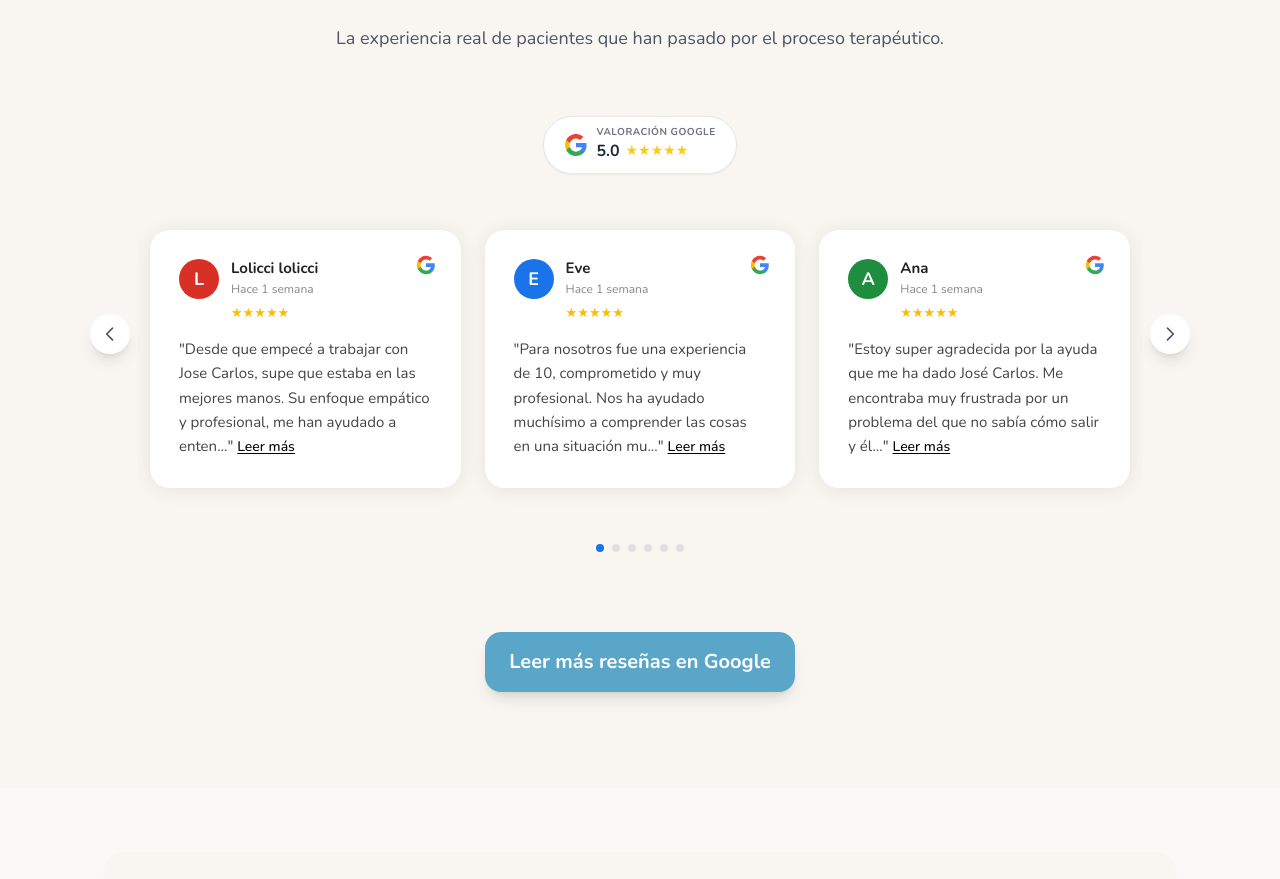
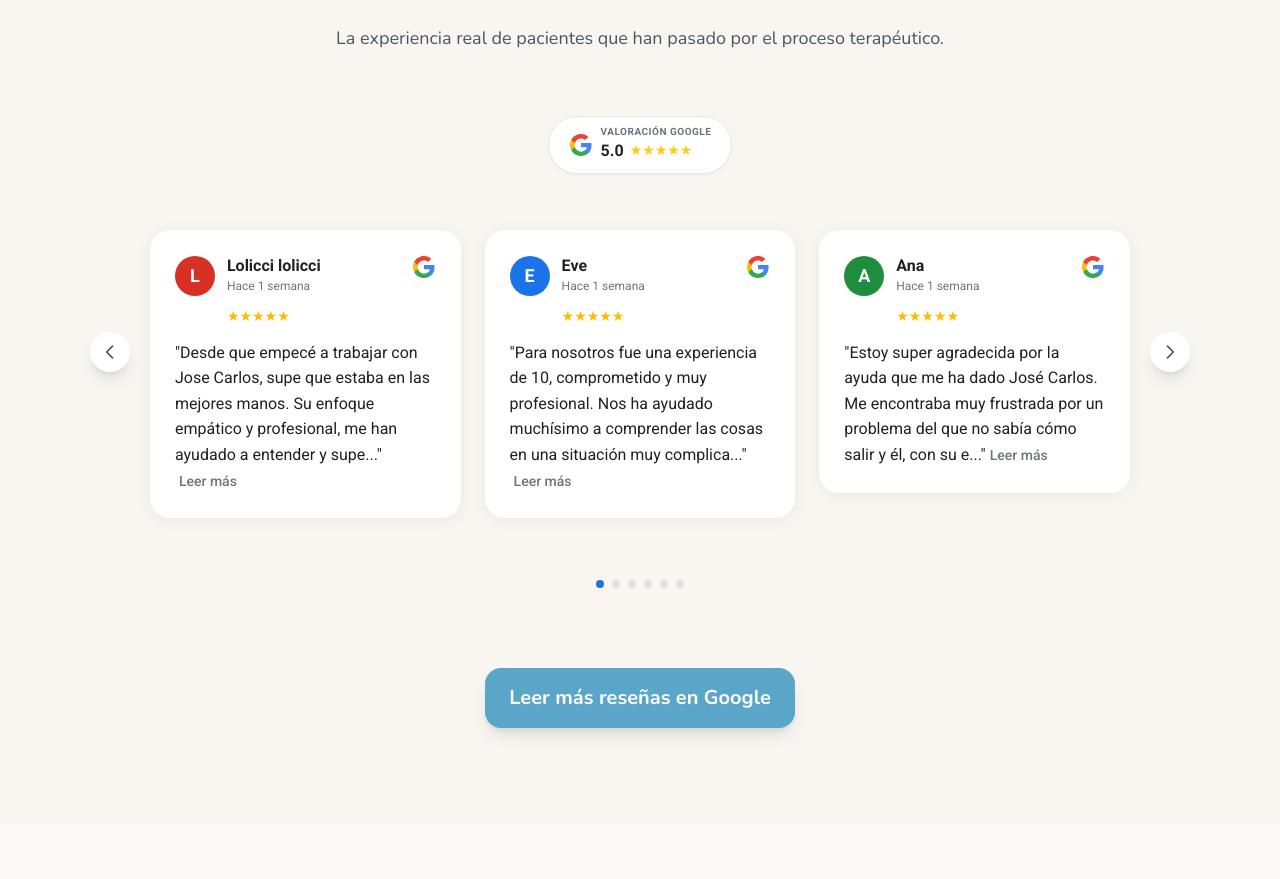
Before and after one commit to psicopiloto/psicopilotopage1, a Next.js app: page / in a window 1280 px wide. Shown: the part 4194-5073 px from the top of the page. Built offline with nearby package versions, Linux system fonts and the light colour scheme.

Commit message:
Update index.js

```diff
--- a/pages/index.js
+++ b/pages/index.js
@@ -1,6 +1,7 @@
 // pages/index.js
 
 import { useState, useEffect, useMemo, useRef } from "react";
+import Head from "next/head"; // Importamos Head para cargar la fuente Roboto
 import Nav from "../components/Nav";
 import Footer from "../components/Footer";
 import { NextSeo } from "next-seo";
@@ -91,14 +92,14 @@ const avatarColors = [
 ];
 
 // ========================================================================
-// COMPONENTE TARJETA DE RESEÑA (Réplica Visual Exacta)
+// COMPONENTE TARJETA DE RESEÑA
 // ========================================================================
 const ReviewCard = ({ item, avatarColorClass }) => {
   const [isExpanded, setIsExpanded] = useState(false);
   const timeAgoText = timeAgo(item.date);
 
-  // Límite de caracteres para el "Leer más"
-  const CHAR_LIMIT = 140;
+  // Límite ajustado para que visualmente cuadre con tarjetas de tamaño medio
+  const CHAR_LIMIT = 150;
   const shouldTruncate = item.text.length > CHAR_LIMIT;
 
   const toggleReadMore = (e) => {
@@ -108,7 +109,7 @@ const ReviewCard = ({ item, avatarColorClass }) => {
   };
 
   const ColoredGIcon = () => (
-    <svg viewBox="0 0 24 24" className="w-5 h-5" xmlns="http://www.w3.org/2000/svg">
+    <svg viewBox="0 0 24 24" className="w-6 h-6" xmlns="http://www.w3.org/2000/svg">
       <path d="M22.56 12.25c0-.78-.07-1.53-.2-2.25H12v4.26h5.92c-.26 1.37-1.04 2.53-2.21 3.31v2.77h3.57c2.08-1.92 3.28-4.74 3.28-8.09z" fill="#4285F4" />
       <path d="M12 23c2.97 0 5.46-.98 7.28-2.66l-3.57-2.77c-.98.66-2.23 1.06-3.71 1.06-2.86 0-5.29-1.93-6.16-4.53H2.18v2.84C3.99 20.53 7.7 23 12 23z" fill="#34A853" />
       <path d="M5.84 14.09c-.22-.66-.35-1.36-.35-2.09s.13-1.43.35-2.09V7.07H2.18C1.43 8.55 1 10.22 1 12s.43 3.45 1.18 4.93l2.85-2.22.81-.62z" fill="#FBBC05" />
@@ -117,41 +118,44 @@ const ReviewCard = ({ item, avatarColorClass }) => {
   );
 
   return (
-    // Diseño exacto: Bordes redondeados 20px, Sombra suave difusa, Padding generoso
-    <div className={`bg-white p-7 rounded-[20px] shadow-[0_2px_20px_rgba(0,0,0,0.08)] border border-transparent flex flex-col relative text-left transition-all duration-300 ${isExpanded ? 'h-auto z-10' : 'h-full'}`}>
+    // Aplicamos font-roboto aquí específicamente
+    <div
+      className={`bg-white p-6 rounded-[20px] shadow-[0_2px_15px_rgba(0,0,0,0.06)] border border-transparent flex flex-col relative text-left transition-all duration-300 font-roboto ${isExpanded ? 'h-auto z-20 absolute top-0 left-0 right-0 shadow-2xl' : 'h-full relative z-0'}`}
+      // Estilo inline para asegurar que si se expande, tenga fondo blanco solido y tape lo de abajo si es necesario
+      style={{ fontFamily: "'Roboto', sans-serif" }}
+    >
 
-      {/* ICONO G (Esquina superior derecha) */}
+      {/* ICONO G */}
       <div className="absolute top-6 right-6">
          <ColoredGIcon />
       </div>
 
       {/* CABECERA */}
-      <div className="flex items-center mb-1 pr-8">
+      <div className="flex items-center mb-2 pr-8">
         <div className={`${avatarColorClass} text-white rounded-full w-10 h-10 flex-shrink-0 flex items-center justify-center font-bold text-lg mr-3`}>
           {item.author.charAt(0)}
         </div>
         <div className="flex flex-col">
-          {/* Nombre en negro suave, bold */}
-          <h4 className="font-bold text-[#222] text-[15px] leading-tight mb-0.5">{item.author}</h4>
-          {/* Fecha en gris claro */}
-          <span className="text-[12px] text-[#888]">{timeAgoText}</span>
+          {/* Nombre: Color #202124 (Google Black), Bold, 16px */}
+          <h4 className="font-bold text-[#202124] text-[16px] leading-snug">{item.author}</h4>
+          {/* Fecha: Color #70757a (Google Grey), 12px */}
+          <span className="text-[12px] text-[#70757a]">{timeAgoText}</span>
         </div>
       </div>
 
-      {/* ESTRELLAS (Debajo del nombre, no del texto) */}
-      <div className="flex text-[#fbbc04] text-[13px] mb-3 ml-[52px]">
+      {/* ESTRELLAS */}
+      <div className="flex text-[#fbbc04] text-[14px] mb-3 ml-[52px]">
           {'★'.repeat(item.stars)}
       </div>
 
-      {/* TEXTO DE LA RESEÑA */}
-      <div className="text-[#444] text-[15px] leading-relaxed relative">
+      {/* TEXTO: Color #202124 (Casi negro), 16px (Más grande) */}
+      <div className="text-[#202124] text-[16px] leading-[1.6] relative">
         {shouldTruncate && !isExpanded ? (
           <>
             "{item.text.substring(0, CHAR_LIMIT)}..."
             <button
               onClick={toggleReadMore}
-              // Estilo "Leer más" exacto: negro y subrayado, más elegante
-              className="text-black font-medium ml-1 text-sm focus:outline-none cursor-pointer underline decoration-1 underline-offset-2 hover:text-gray-700"
+              className="text-[#70757a] hover:text-[#202124] font-medium ml-1 text-[14px] focus:outline-none cursor-pointer"
             >
               Leer más
             </button>
@@ -162,7 +166,7 @@ const ReviewCard = ({ item, avatarColorClass }) => {
             {shouldTruncate && (
               <button
                 onClick={toggleReadMore}
-                className="text-black font-medium ml-1 text-sm focus:outline-none block mt-2 cursor-pointer underline decoration-1 underline-offset-2 hover:text-gray-700"
+                className="text-[#70757a] hover:text-[#202124] font-medium ml-1 text-[14px] focus:outline-none block mt-2 cursor-pointer"
               >
                 Leer menos
               </button>
@@ -179,28 +183,21 @@ const ReviewCard = ({ item, avatarColorClass }) => {
 // ========================================================================
 const TestimonialCarousel = ({ data }) => {
   const originalLength = data.length;
-  // Solo duplicamos una vez para asegurar funcionalidad pero manteniendo control
-  // Para un "infinito" real perfecto se necesita lógica más compleja,
-  // pero con duplicar x3 suele bastar para la ilusión.
-  const extendedData = useMemo(() => [...data, ...data, ...data], [data]);
+  // Duplicamos x4 para asegurar scroll infinito visual
+  const extendedData = useMemo(() => [...data, ...data, ...data, ...data], [data]);
 
   const [currentIndex, setCurrentIndex] = useState(originalLength);
   const [itemsPerPage, setItemsPerPage] = useState(1);
   const [isTransitioning, setIsTransitioning] = useState(true);
   const transitionTimeoutRef = useRef(null);
-
   const transitionDuration = 500;
 
   useEffect(() => {
     const handleResize = () => {
       const width = window.innerWidth;
-      if (width >= 1024) {
-        setItemsPerPage(3);
-      } else if (width >= 768) {
-        setItemsPerPage(2);
-      } else {
-        setItemsPerPage(1);
-      }
+      if (width >= 1024) setItemsPerPage(3);
+      else if (width >= 768) setItemsPerPage(2);
+      else setItemsPerPage(1);
     };
     handleResize();
     window.addEventListener("resize", handleResize);
@@ -210,15 +207,14 @@ const TestimonialCarousel = ({ data }) => {
   // Efecto infinito
   useEffect(() => {
     if (transitionTimeoutRef.current) clearTimeout(transitionTimeoutRef.current);
+    const totalItems = extendedData.length;
 
-    const totalItems = extendedData.length;
     if (currentIndex >= totalItems - itemsPerPage) {
       transitionTimeoutRef.current = setTimeout(() => {
         setIsTransitioning(false);
         setCurrentIndex(originalLength);
       }, transitionDuration);
-    }
-    else if (currentIndex <= 0) {
+    } else if (currentIndex <= 0) {
        transitionTimeoutRef.current = setTimeout(() => {
         setIsTransitioning(false);
         setCurrentIndex(totalItems - itemsPerPage * 2);
@@ -228,9 +224,7 @@ const TestimonialCarousel = ({ data }) => {
 
   useEffect(() => {
     if (!isTransitioning) {
-      requestAnimationFrame(() => {
-          setTimeout(() => setIsTransitioning(true), 50);
-      });
+      requestAnimationFrame(() => setTimeout(() => setIsTransitioning(true), 50));
     }
   }, [isTransitioning]);
 
@@ -247,16 +241,16 @@ const TestimonialCarousel = ({ data }) => {
   );
 
   return (
-    <div className="relative w-full max-w-[1200px] mx-auto px-4 md:px-8">
+    <div className="relative w-full max-w-[1300px] mx-auto px-4 md:px-8">
 
       {/* HEADER GOOGLE RATING */}
       <div className="flex flex-col items-center justify-center mb-10">
         <div className="flex items-center bg-white px-5 py-2.5 rounded-full shadow-sm border border-gray-200">
           <GoogleHeaderIcon />
           <div className="flex flex-col">
-            <span className="text-[10px] font-bold text-gray-500 uppercase tracking-wider leading-none mb-0.5">Valoración Google</span>
+            <span className="text-[10px] font-bold text-gray-500 uppercase tracking-wider leading-none mb-0.5" style={{ fontFamily: "'Roboto', sans-serif" }}>Valoración Google</span>
             <div className="flex items-center leading-none">
-              <span className="font-bold text-gray-800 text-base mr-1.5">5.0</span>
+              <span className="font-bold text-[#202124] text-base mr-1.5" style={{ fontFamily: "'Roboto', sans-serif" }}>5.0</span>
               <div className="flex text-yellow-400 text-sm">
                 {'★'.repeat(5)}
               </div>
@@ -266,13 +260,10 @@ const TestimonialCarousel = ({ data }) => {
       </div>
 
       {/* CARRUSEL */}
-      <div className="overflow-hidden relative pb-10 pt-4">
+      <div className="overflow-hidden relative pb-10 pt-4" style={{ minHeight: '350px' }}>
         <div
-          // 'items-start' asegura que si una se expande, las demás no se estiren
           className={`flex items-start ${isTransitioning ? 'transition-transform duration-500 ease-out' : ''}`}
-          style={{
-            transform: `translateX(-${currentIndex * (100 / itemsPerPage)}%)`
-          }}
+          style={{ transform: `translateX(-${currentIndex * (100 / itemsPerPage)}%)` }}
         >
           {extendedData.map((item, index) => {
              const originalIndexForColor = index % originalLength;
@@ -281,7 +272,7 @@ const TestimonialCarousel = ({ data }) => {
              return (
               <div
                 key={index}
-                className="flex-shrink-0 px-3 w-full"
+                className="flex-shrink-0 px-3 w-full relative"
                 style={{ flexBasis: `${100 / itemsPerPage}%` }}
               >
                 <ReviewCard item={item} avatarColorClass={avatarColorClass} />
@@ -291,34 +282,19 @@ const TestimonialCarousel = ({ data }) => {
         </div>
       </div>
 
-      {/* BOTONES FLOTANTES (Círculos blancos con sombra suave) */}
-      <button
-        onClick={prevSlide}
-        className="hidden md:flex absolute -left-4 top-1/2 -translate-y-1/2 items-center justify-center w-10 h-10 rounded-full bg-white text-gray-600 shadow-lg z-20 hover:bg-gray-50 transition-colors"
-        aria-label="Anterior"
-      >
-        <svg xmlns="http://www.w3.org/2000/svg" className="h-5 w-5" fill="none" viewBox="0 0 24 24" stroke="currentColor">
-          <path strokeLinecap="round" strokeLinejoin="round" strokeWidth={2} d="M15 19l-7-7 7-7" />
-        </svg>
+      {/* BOTONES FLOTANTES */}
+      <button onClick={prevSlide} className="hidden md:flex absolute -left-4 top-1/2 -translate-y-1/2 items-center justify-center w-10 h-10 rounded-full bg-white text-gray-600 shadow-lg z-30 hover:bg-gray-50 transition-colors">
+        <svg xmlns="http://www.w3.org/2000/svg" className="h-5 w-5" fill="none" viewBox="0 0 24 24" stroke="currentColor"><path strokeLinecap="round" strokeLinejoin="round" strokeWidth={2} d="M15 19l-7-7 7-7" /></svg>
       </button>
 
-      <button
-        onClick={nextSlide}
-        className="hidden md:flex absolute -right-4 top-1/2 -translate-y-1/2 items-center justify-center w-10 h-10 rounded-full bg-white text-gray-600 shadow-lg z-20 hover:bg-gray-50 transition-colors"
-        aria-label="Siguiente"
-      >
-        <svg xmlns="http://www.w3.org/2000/svg" className="h-5 w-5" fill="none" viewBox="0 0 24 24" stroke="currentColor">
-          <path strokeLinecap="round" strokeLinejoin="round" strokeWidth={2} d="M9 5l7 7-7 7" />
-        </svg>
+      <button onClick={nextSlide} className="hidden md:flex absolute -right-4 top-1/2 -translate-y-1/2 items-center justify-center w-10 h-10 rounded-full bg-white text-gray-600 shadow-lg z-30 hover:bg-gray-50 transition-colors">
+        <svg xmlns="http://www.w3.org/2000/svg" className="h-5 w-5" fill="none" viewBox="0 0 24 24" stroke="currentColor"><path strokeLinecap="round" strokeLinejoin="round" strokeWidth={2} d="M9 5l7 7-7 7" /></svg>
       </button>
 
       {/* PUNTOS */}
       <div className="flex justify-center space-x-2 mt-4">
         {data.map((_, idx) => (
-          <div
-            key={idx}
-            className={`h-2 w-2 rounded-full transition-all duration-300 ${idx === (currentIndex % originalLength) ? 'bg-[#1a73e8]' : 'bg-[#e0e0e0]'}`}
-          />
+          <div key={idx} className={`h-2 w-2 rounded-full transition-all duration-300 ${idx === (currentIndex % originalLength) ? 'bg-[#1a73e8]' : 'bg-[#e0e0e0]'}`} />
         ))}
       </div>
     </div>
@@ -334,6 +310,13 @@ export default function Home() {
 
   return (
     <div className="min-h-screen flex flex-col font-sans bg-psicopiloto-sand-50 text-psicopiloto-gray-700 relative">
+      {/* Importamos la fuente ROBOTO directamente en el Head */}
+      <Head>
+        <link rel="preconnect" href="https://fonts.googleapis.com" />
+        <link rel="preconnect" href="https://fonts.gstatic.com" crossOrigin="true" />
+        <link href="https://fonts.googleapis.com/css2?family=Roboto:wght@400;500;700&display=swap" rel="stylesheet" />
+      </Head>
+
       <NextSeo
         title="Psicólogo online y presencial en Granada | Psicopiloto"
         description="Psicólogo online y presencial en Granada. Supera ansiedad, estrés, depresión o trauma con el enfoque integral de Psicopiloto. ¡Recupera el control de tu vida! Agenda tu cita."
@@ -341,8 +324,7 @@ export default function Home() {
         additionalMetaTags={[
           {
             name: "keywords",
-            content:
-              "psicólogo Granada, psicólogo online, terapia ansiedad, depresión, autoestima, trauma, EMDR, terapia de pareja, psicología integradora, josé carlos rodríguez",
+            content: "psicólogo Granada, psicólogo online, terapia ansiedad, depresión, autoestima, trauma, EMDR, terapia de pareja, psicología integradora, josé carlos rodríguez",
           },
           { name: "author", content: "Jose Carlos Rguez. Retamar" },
         ]}
@@ -361,22 +343,14 @@ export default function Home() {
           title="Psicólogo Online en Granada | Un enfoque práctico para tu bienestar"
           subtitle="Un espacio seguro, cercano y profesional para que recuperes el control, la calma y el sentido en tu vida. Aquí encontrarás escucha, empatía y herramientas prácticas para afrontar tus retos con confianza."
           backgroundImage="/fotoinicio1.webp"
-          cta={{
-            href: "/contacto",
-            text: "Agenda tu primera cita",
-            color: "green", // ✅ VERDE: Acción principal
-          }}
+          cta={{ href: "/contacto", text: "Agenda tu primera cita", color: "green" }}
         />
 
+        {/* RESTO DE SECCIONES IGUAL QUE ANTES... */}
         <section className="py-16 bg-white/40">
           <div className="container mx-auto px-4 max-w-5xl text-center">
-            <h2 className="text-3xl font-semibold mb-6 text-psicopiloto-blue-600">
-              ¿Te sientes así?
-            </h2>
-            <p className="text-xl text-psicopiloto-gray-500 mb-8 max-w-3xl mx-auto">
-              La ansiedad no tiene por qué pilotar tu vida. Te ofrezco un espacio
-              seguro para transformar tus preocupaciones y recuperar tu bienestar.
-            </p>
+            <h2 className="text-3xl font-semibold mb-6 text-psicopiloto-blue-600">¿Te sientes así?</h2>
+            <p className="text-xl text-psicopiloto-gray-500 mb-8 max-w-3xl mx-auto">La ansiedad no tiene por qué pilotar tu vida. Te ofrezco un espacio seguro para transformar tus preocupaciones y recuperar tu bienestar.</p>
             <div className="grid md:grid-cols-3 gap-8 text-left">
               <div className="p-6 bg-psicopiloto-sand-50 rounded-lg shadow-md hover:shadow-xl transition transform hover:-translate-y-1">
                 <h3 className="text-xl font-bold mb-2 text-psicopiloto-green-500">Ansiedad y Estrés</h3>
@@ -404,11 +378,7 @@ export default function Home() {
                 <h2 className="text-3xl font-semibold mb-4 text-psicopiloto-green-600">Un enfoque que te devuelve el control</h2>
                 <p className="text-psicopiloto-gray-700 leading-relaxed mb-4">Como psicólogo y ex-piloto, sé lo que significa <strong>gestionar la presión, tomar decisiones difíciles</strong> y actuar con seguridad. Aplico esta filosofía a tu proceso terapéutico.</p>
                 <p className="text-psicopiloto-gray-700 leading-relaxed mb-6">Mi terapia es <strong>integradora</strong>, adaptando las mejores herramientas (Terapia EMDR, cognitivo-conductual, humanista) a tus necesidades únicas, para que puedas <strong>recuperar la calma y la claridad</strong>.</p>
-                <AnimatedCTA
-                  href="/servicios"
-                  text="Descubre mis servicios"
-                  color="honey" // ✅ MIEL: Exploración de Servicios
-                />
+                <AnimatedCTA href="/servicios" text="Descubre mis servicios" color="honey" />
               </div>
               <div className="hidden md:block">
                 <Image src="/filosofia.webp" alt="Psicopiloto, uniendo psicología y aviación para un enfoque integrador" width={600} height={400} className="rounded-lg shadow-xl transition-transform duration-300 hover:scale-105" />
@@ -435,11 +405,7 @@ export default function Home() {
               </div>
             </div>
             <div className="mt-10">
-              <AnimatedCTA
-                href="/contacto"
-                text="Empieza tu terapia online"
-                color="green" // ✅ VERDE: Acción principal
-              />
+              <AnimatedCTA href="/contacto" text="Empieza tu terapia online" color="green" />
             </div>
           </div>
         </section>
@@ -449,11 +415,7 @@ export default function Home() {
             <h2 className="text-3xl font-semibold mb-6 text-psicopiloto-blue-600">Psicopiloto para Empresas</h2>
             <p className="text-xl text-psicopiloto-gray-500 mb-8 max-w-3xl mx-auto">Transfiere la mentalidad de cabina (CRM, Liderazgo, Gestión del Estrés) a tu equipo. Mejora la comunicación, toma de decisiones bajo presión y el bienestar de tu organización.</p>
             <div className="md:w-2/3 mx-auto">
-              <AnimatedCTA
-                href="/servicios"
-                text="Ver servicios de consultoría y formación"
-                color="honey" // ✅ MIEL: Exploración de Servicios
-              />
+              <AnimatedCTA href="/servicios" text="Ver servicios de consultoría y formación" color="honey" />
             </div>
           </div>
         </section>
@@ -466,22 +428,14 @@ export default function Home() {
                 <h3 className="text-2xl font-semibold mb-3 text-psicopiloto-green-600">Sobre el Psicólogo</h3>
                 <p className="leading-relaxed mb-4 text-psicopiloto-gray-700">Soy Jose Carlos Rguez. Retamar, psicólogo y ex-piloto militar. Mi experiencia en aviación (gestión de crisis, factores humanos y liderazgo) se integra en la terapia para ofrecerte un enfoque sólido y práctico.</p>
                 <div className="mt-auto pt-4">
-                  <AnimatedCTA
-                    href="/sobre-mi"
-                    text="Conóceme mejor"
-                    color="blue" // ✅ AZUL: Información
-                  />
+                  <AnimatedCTA href="/sobre-mi" text="Conóceme mejor" color="blue" />
                 </div>
               </div>
               <div className="flex flex-col h-full">
                 <h3 className="text-2xl font-semibold mb-3 text-psicopiloto-green-600">La Filosofía Psicopiloto</h3>
                 <p className="leading-relaxed mb-4 text-psicopiloto-gray-700">El objetivo es que recuperes la seguridad y la dirección en tu vida. Mi compromiso es ofrecerte un espacio de confianza, utilizando terapia integradora y EMDR para que recuperes el control de tus emociones.</p>
                 <div className="mt-auto pt-4">
-                  <AnimatedCTA
-                    href="/que-es-psicopiloto"
-                    text="Descubre la filosofía"
-                    color="blue" // ✅ AZUL: Información
-                  />
+                  <AnimatedCTA href="/que-es-psicopiloto" text="Descubre la filosofía" color="blue" />
                 </div>
               </div>
             </div>
@@ -507,58 +461,31 @@ export default function Home() {
               ))}
             </div>
             <div className="mt-8">
-              <AnimatedCTA
-                href="/servicios"
-                text="Descubre todos los servicios"
-                color="honey" // ✅ MIEL: Exploración de Servicios
-              />
+              <AnimatedCTA href="/servicios" text="Descubre todos los servicios" color="honey" />
             </div>
           </div>
         </section>
 
-        {/* ======================================================================== */}
-        {/* SECCIÓN DE TESTIMONIOS (FINALES) */}
-        {/* ======================================================================== */}
+        {/* SECCIÓN DE TESTIMONIOS (ROBOTO STYLE) */}
         <section className="py-24 bg-psicopiloto-sand-50 overflow-hidden">
           <div className="container mx-auto max-w-full text-center">
-            <h2 className="text-3xl md:text-4xl font-semibold mb-6 text-psicopiloto-blue-600">
-              Lo que dicen quienes han confiado en mí
-            </h2>
-            <p className="text-lg text-psicopiloto-gray-500 mb-16 max-w-2xl mx-auto">
-              La experiencia real de pacientes que han pasado por el proceso terapéutico.
-            </p>
-
+            <h2 className="text-3xl md:text-4xl font-semibold mb-6 text-psicopiloto-blue-600">Lo que dicen quienes han confiado en mí</h2>
+            <p className="text-lg text-psicopiloto-gray-500 mb-16 max-w-2xl mx-auto">La experiencia real de pacientes que han pasado por el proceso terapéutico.</p>
             <TestimonialCarousel data={testimonialsData} />
-
             <div className="mt-20">
-              <AnimatedCTA
-                href={googleReviewsLink}
-                text="Leer más reseñas en Google"
-                color="blue"
-                isExternal={true}
-              />
+              <AnimatedCTA href={googleReviewsLink} text="Leer más reseñas en Google" color="blue" isExternal={true} />
             </div>
           </div>
         </section>
 
         <section className="py-16 bg-white/40 relative overflow-visible">
           <div className="container mx-auto max-w-5xl relative">
-            <Image
-              src="/telefono.webp"
-              alt="Contacto telefónico para iniciar terapia psicológica online"
-              width={400}
-              height={400}
-              className={`w-[200px] h-auto mx-auto mb-6 md:absolute md:top-1/2 md:-translate-y-1/2 md:-left-10 md:w-[350px] lg:w-[400px] lg:-left-20 z-30 drop-shadow-xl`}
-            />
+            <Image src="/telefono.webp" alt="Contacto telefónico" width={400} height={400} className={`w-[200px] h-auto mx-auto mb-6 md:absolute md:top-1/2 md:-translate-y-1/2 md:-left-10 md:w-[350px] lg:w-[400px] lg:-left-20 z-30 drop-shadow-xl`} />
             <div className="grid grid-cols-1 md:grid-cols-3 gap-8 items-center p-8 bg-psicopiloto-sand-50 rounded-2xl shadow-xl relative z-20">
               <div className="col-span-1 md:col-start-2 md:col-span-2 text-center md:text-left">
                 <h2 className="text-3xl font-semibold mb-6 text-psicopiloto-green-500">Da el primer paso</h2>
                 <p className="leading-relaxed mb-6 text-psicopiloto-gray-500">Has dado el paso más difícil: llegar hasta aquí. Tras una llamada o un mensaje encontrarás un espacio seguro y cercano para empezar a sanar tus preocupaciones.</p>
-                <AnimatedCTA
-                  href="/contacto"
-                  text="Reserva tu primera consulta"
-                  color="green" // ✅ VERDE: Acción principal
-                />
+                <AnimatedCTA href="/contacto" text="Reserva tu primera consulta" color="green" />
               </div>
             </div>
           </div>
```
